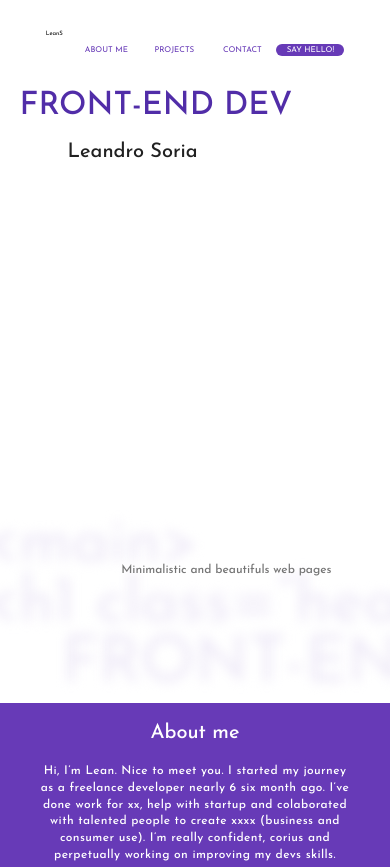
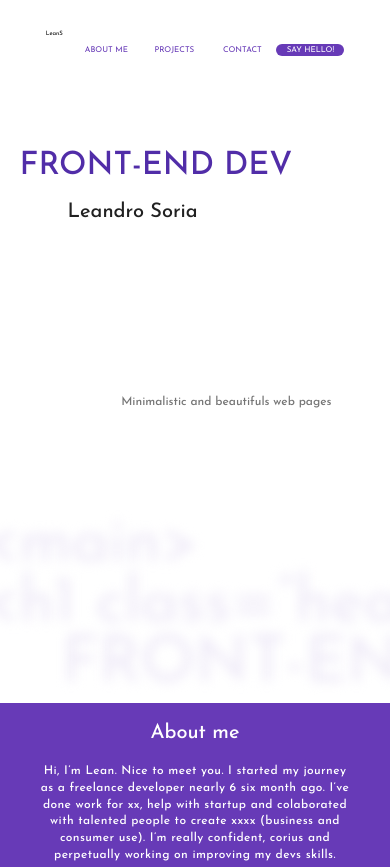
Before and after one commit to leandsoria/leandsoria-portfolio, a website: page index.html in a window 390 px wide. Shown: the top 867 px of the page. Drawn offline with Linux system fonts and the light colour scheme.

Commit message:
Responsive

```diff
--- a/sass/_homes.scss
+++ b/sass/_homes.scss
@@ -119,9 +119,13 @@
       .header-primary {
         margin-left: 0;
         padding-left: 0;
+        margin-top: 15rem;
       }
       .header-secondary {
         margin-left: 12rem;
+      }
+      .header-tertiary {
+        bottom: 35vh;
       }
     }
   }
```
Also changed, not shown: css/style.css.
